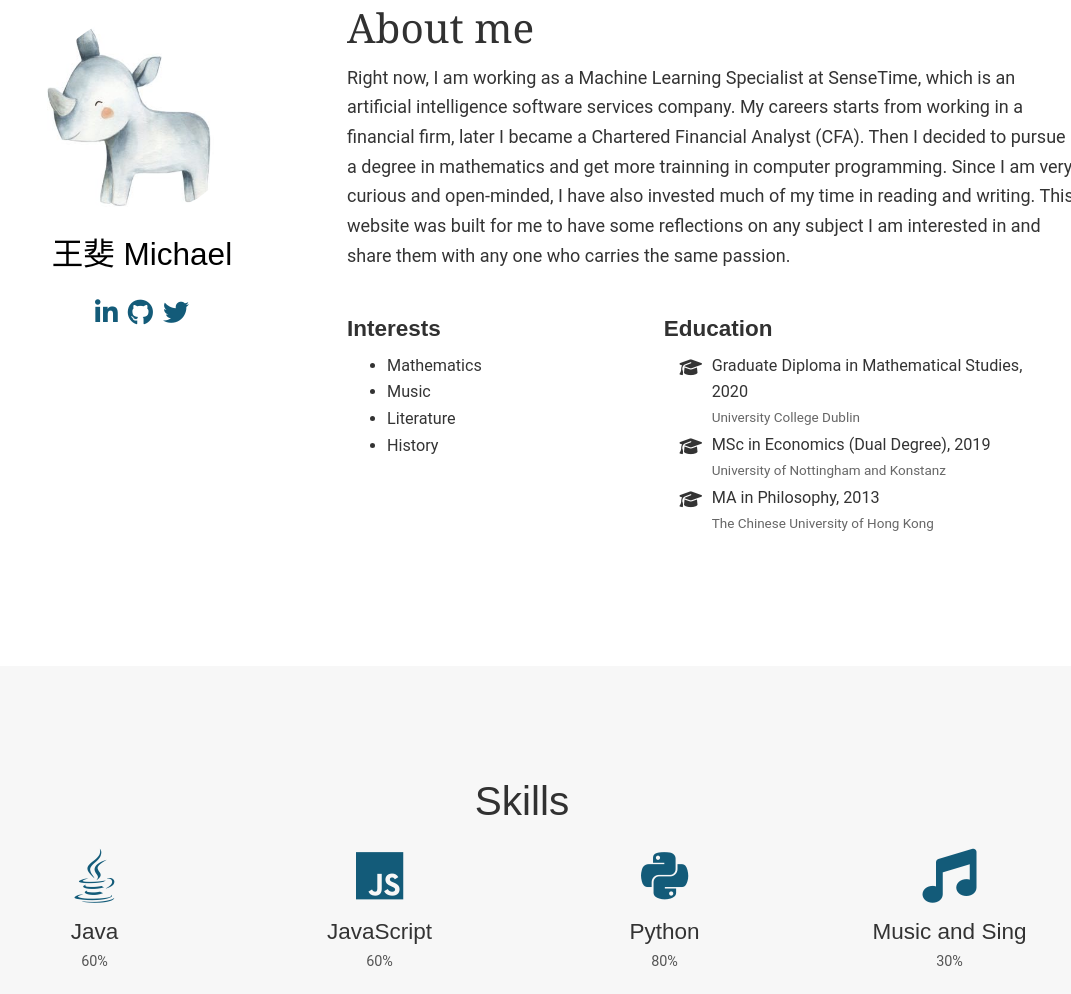
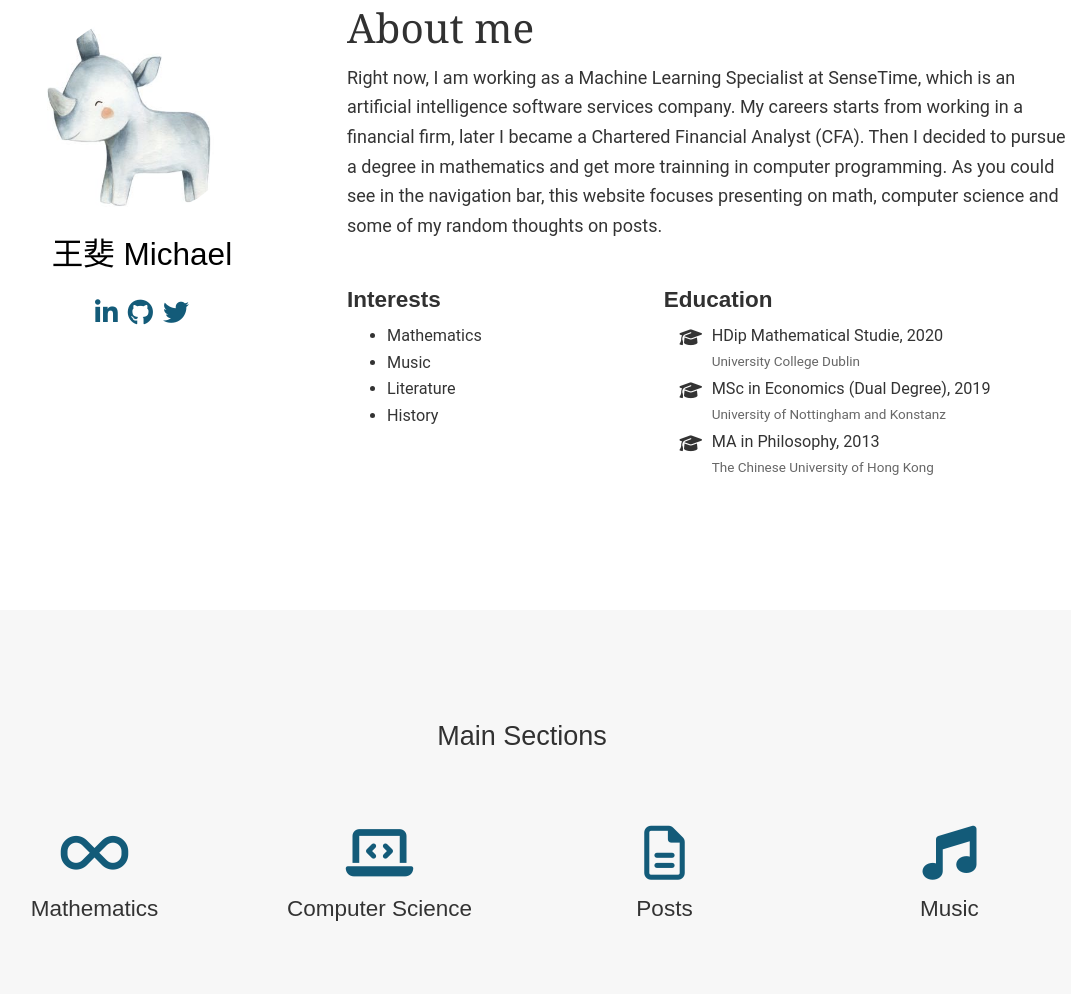
Before and after one commit to Michael-yunfei/Michael-yunfei.github.io, a plain HTML site: page index.html in a window 1280 px wide. Shown: the part 135-1129 px from the top of the page, without its empty margins (118-1189 px from the left). Drawn offline with nearby package versions, Linux system fonts and the light colour scheme.

Commit message:
update the homepage

```diff
--- a/css/main.css
+++ b/css/main.css
@@ -502,6 +502,17 @@
 
 .section-heading h1 {
     margin:0 0 10px
+}
+
+.section-heading h2 {
+    margin: 0 0 60px;
+}
+
+@@media screen and (max-width:1024px) {
+  .section-heading h2 {
+      margin: 0 0 10px
+  }
+
 }
 
 .section-heading p {
--- a/index.html
+++ b/index.html
@@ -28,7 +28,7 @@
 					</li>
 					<li class="nav-item"><a class="nav-link" href="posts/posthome.html" data-target="/teaching/"><span>Posts</span></a>
 					</li>
-					<li class="nav-item"><a class="nav-link" href="#" data-target="#contact"><span>Contact</span></a>
+					<li class="nav-item"><a class="nav-link" href="#contact" data-target="#contact"><span>Contact</span></a>
 					</li>
 				</ul>
 			</div>
@@ -58,7 +58,7 @@
 
 			<div class="col-12 col-lg-8">
 				<h1 style="font-family: Georgia">About me</h1>
-				<p>Right now, I am working as a Machine Learning Specialist at SenseTime, which is an artificial intelligence software services company. My careers starts from working in a financial firm, later I became a Chartered Financial Analyst (CFA). Then I decided to pursue a degree in mathematics and get more trainning in computer programming. Since I am very curious and open-minded, I have also invested much of my time in reading and writing. This website was built for me to have some reflections on any subject I am interested in and share them with any one who carries the same passion.</p>
+				<p>Right now, I am working as a Machine Learning Specialist at SenseTime, which is an artificial intelligence software services company. My careers starts from working in a financial firm, later I became a Chartered Financial Analyst (CFA). Then I decided to pursue a degree in mathematics and get more trainning in computer programming. As you could see in the navigation bar, this website focuses presenting on math, computer science and some of my random thoughts on posts.</p>
 
 				<div class="row">
 					<div class="col-md-5">
@@ -71,7 +71,7 @@
 							<ul class="ul-edu fa-ul">
 								<li><i class="fa-li fas fa-graduation-cap"></i>
 									<div class="description">
-										<p class="course">Graduate Diploma in Mathematical Studies, 2020</p>
+										<p class="course">HDip Mathematical Studie, 2020</p>
 										<p class="institution">University College Dublin</p>
 									</div>
 								</li>
@@ -99,37 +99,37 @@
 	<div class="container">
 		<div class="row featurette">
 			<div class="col-md-12 section-heading">
-				<h1>Skills</h1>
+				<h2>Main Sections</h2>
 			</div>
 			<div class="col-12 col-sm-3">
 				<div class="featurette-icon">
-					<i class="fab fa-java"></i>
+					<a href="Mathematics/mathhome.html"><i class="fas fa-infinity"></i></a>
 				</div>
-				<h3>Java</h3><p>60%</p>
+				<h3>Mathematics</h3>
 			</div>
 			<div class="col-12 col-sm-3">
 				<div class="featurette-icon">
-					<i class="fab fa-js"></i>
+					<a href="ComputerScience/cshome.html"><i class="fas fa-laptop-code"></i></a>
 				</div>
-				<h3>JavaScript</h3><p>60%</p>
+				<h3>Computer Science</h3>
 			</div>
 			<div class="col-12 col-sm-3">
 				<div class="featurette-icon">
-					<i class="fab fa-python"></i>
+					<a href="posts/posthome.html"><i class="far fa-file-alt"></i></a>
 				</div>
-				<h3>Python</h3><p>80%</p>
+				<h3>Posts</h3>
 			</div>
 			<div class="col-12 col-sm-3">
 				<div class="featurette-icon">
 					<i class="fas fa-music"></i>
 				</div>
-				<h3>Music and Sing</h3><p>30%</p>
+				<h3>Music</h3>
 			</div>
 		</div>
 	</div>
 </section>
 
-<section id="contact" class="home-section wg-contact"><div class="container"><div class="row contact-widget"><div class="col-12 col-lg-4 section-heading"><h1>Contact</h1></div><div class="col-12 col-lg-8"><ul class="fa-ul" itemscope=""><li><i class="fa-li fas fa-envelope fa-2x" aria-hidden="true"></i><span id="person-email" itemprop="email"><a href="mailto:michael.yunfei@gmail.com">michael.yunfei@gmail.com</a></span></li><li><i class="fa-li fas fa-phone fa-2x" aria-hidden="true"></i><span id="person-telephone" itemprop="telephone"><a href="tel:+44%207926%20257003">+44 7926 257003</a></span></li><li><i class="fa-li fas fa-map-marker fa-2x" aria-hidden="true"></i><span id="person-address" itemprop="address">University College Dublin, Belgrove House 05, Dublin, Ireland</span></li><li><i class="fa-li fab fa-twitter fa-2x" aria-hidden="true"></i><a href="https://twitter.com/michel_yunfei" target="_blank" rel="noopener">Michael Wang</a></li></ul></div></div></div></section>
+<section id="contact" class="home-section wg-contact"><div class="container"><div class="row contact-widget"><div class="col-12 col-lg-4 section-heading"><h1>Contact</h1></div><div class="col-12 col-lg-8"><ul class="fa-ul" itemscope=""><li><i class="fa-li fas fa-envelope fa-2x" aria-hidden="true"></i><span id="person-email" itemprop="email"><a href="mailto:michael.yunfei@gmail.com">michael.yunfei@gmail.com</a></span></li><li><i class="fa-li fas fa-phone fa-2x" aria-hidden="true"></i><span id="person-telephone" itemprop="telephone"><a href="tel:+86%136257%44156">+86 136 257 44156</a></span></li><li><i class="fa-li fas fa-map-marker fa-2x" aria-hidden="true"></i><span id="person-address" itemprop="address">SenseTime Instituion, Bai Jin Square, Wen Ling Road, Laoshan District, Qingdao, Shandong</span></li><li><i class="fa-li fab fa-twitter fa-2x" aria-hidden="true"></i><a href="https://twitter.com/michel_yunfei" target="_blank" rel="noopener">Michael Wang</a></li></ul></div></div></div></section>
 
 
 	<!-- Bootstrap core JavaScript -->
```
Also changed, not shown: Mathematics/FourierAnalysis/FourierIndex.html (+6 -0 lines).
